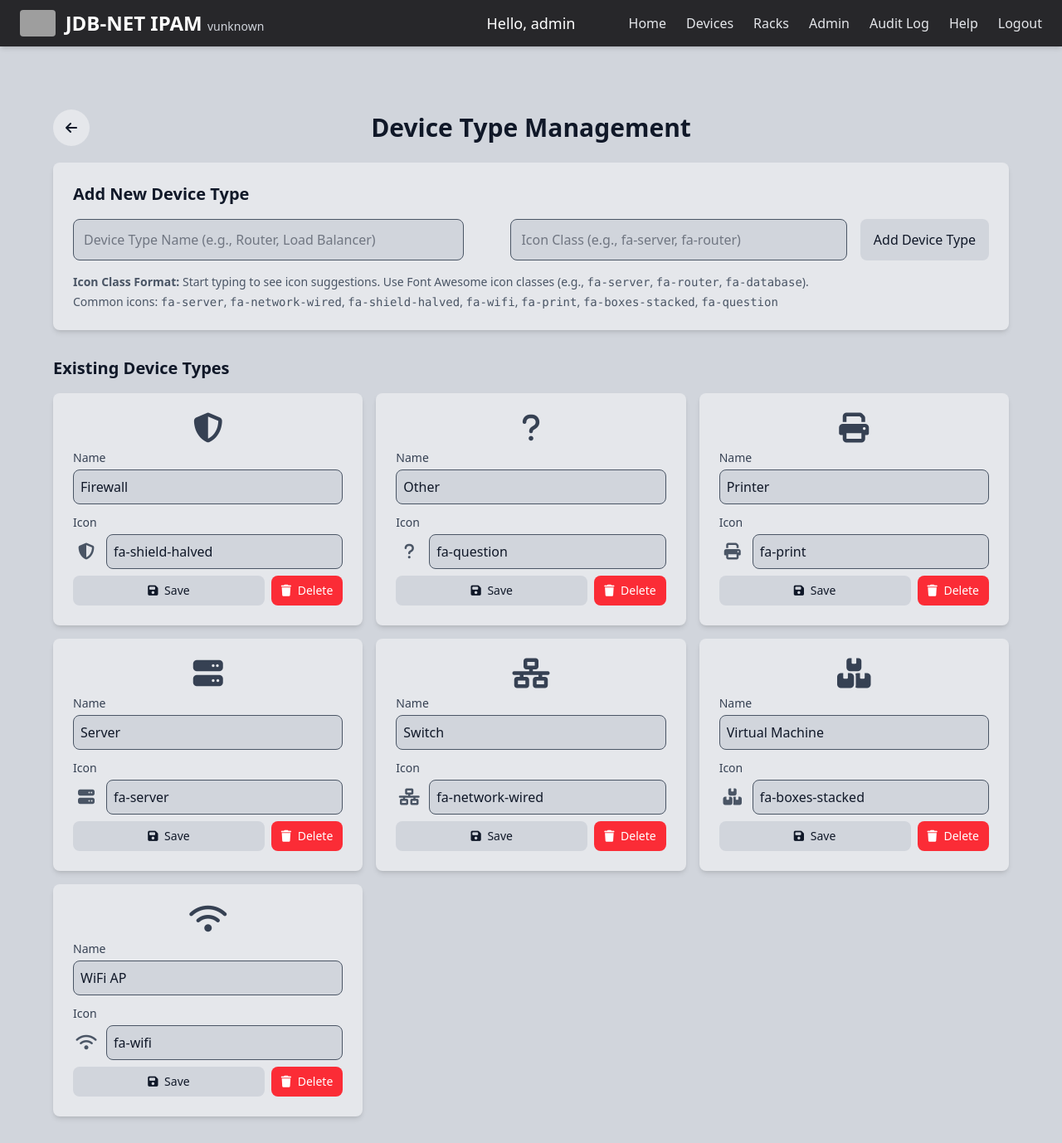
After one commit to JDB-NET/ipam, a Flask app: page /device_types in a window 1280 px wide. The commit adds this page. Shown: the whole page at 83% size. Run offline with Flask 3, Linux system fonts and the light colour scheme; a user stored in the database is signed in; data comes from the database, SQL or seed files in the repository; tables that the repository leaves empty hold one stand-in row (values such as "Sample post"); style sheets or scripts are compiled from the project's sources; grey boxes are pictures that could not be loaded.

Commit message:
feat: :sparkles: added the ability to create/edit/remove device types

```diff
--- a/app.py
+++ b/app.py
@@ -34,3 +34,6 @@ def inject_env_vars():
 
 register_routes(app)
 init_db(app)
+
+if __name__ == '__main__':
+    app.run(host='0.0.0.0', port=5000, debug=True)
--- a/routes.py
+++ b/routes.py
@@ -6,6 +6,7 @@ import os
 import csv
 from io import StringIO, BytesIO
 import logging
+import mysql.connector
 
 app = None
 
@@ -601,6 +602,70 @@ def register_routes(app):
             stats = cursor.fetchall()
         return render_with_user('device_type_stats.html', stats=stats)
 
+    @app.route('/device_types', methods=['GET', 'POST'])
+    @login_required
+    def device_types():
+        from flask import current_app
+        error = None
+        with get_db_connection(current_app) as conn:
+            cursor = conn.cursor()
+            if request.method == 'POST':
+                action = request.form['action']
+                user_name = get_current_user_name()
+                if action == 'add':
+                    name = request.form['name'].strip()
+                    icon_class = request.form['icon_class'].strip()
+                    if not name:
+                        error = 'Device type name is required.'
+                    elif not icon_class:
+                        error = 'Icon class is required.'
+                    else:
+                        try:
+                            cursor.execute('INSERT INTO DeviceType (name, icon_class) VALUES (%s, %s)', (name, icon_class))
+                            conn.commit()
+                            logging.info(f"User {user_name} added device type '{name}' with icon '{icon_class}'.")
+                        except mysql.connector.IntegrityError as e:
+                            if e.errno == 1062:  # Duplicate entry
+                                error = f"Device type '{name}' already exists."
+                            else:
+                                raise
+                elif action == 'edit':
+                    device_type_id = request.form['device_type_id']
+                    name = request.form['name'].strip()
+                    icon_class = request.form['icon_class'].strip()
+                    if not name:
+                        error = 'Device type name is required.'
+                    elif not icon_class:
+                        error = 'Icon class is required.'
+                    else:
+                        try:
+                            cursor.execute('UPDATE DeviceType SET name = %s, icon_class = %s WHERE id = %s', (name, icon_class, device_type_id))
+                            conn.commit()
+                            logging.info(f"User {user_name} edited device type {device_type_id} to '{name}' with icon '{icon_class}'.")
+                        except mysql.connector.IntegrityError as e:
+                            if e.errno == 1062:  # Duplicate entry
+                                error = f"Device type '{name}' already exists."
+                            else:
+                                raise
+                elif action == 'delete':
+                    device_type_id = request.form['device_type_id']
+                    # Check if any devices are using this device type
+                    cursor.execute('SELECT COUNT(*) FROM Device WHERE device_type_id = %s', (device_type_id,))
+                    device_count = cursor.fetchone()[0]
+                    if device_count > 0:
+                        cursor.execute('SELECT name FROM DeviceType WHERE id = %s', (device_type_id,))
+                        device_type_name = cursor.fetchone()[0]
+                        error = f"Cannot delete device type '{device_type_name}' because {device_count} device(s) are using it."
+                    else:
+                        cursor.execute('SELECT name FROM DeviceType WHERE id = %s', (device_type_id,))
+                        device_type_name = cursor.fetchone()[0]
+                        cursor.execute('DELETE FROM DeviceType WHERE id = %s', (device_type_id,))
+                        conn.commit()
+                        logging.info(f"User {user_name} deleted device type '{device_type_name}'.")
+            cursor.execute('SELECT id, name, icon_class FROM DeviceType ORDER BY name')
+            device_types = cursor.fetchall()
+        return render_with_user('device_types.html', device_types=device_types, error=error)
+
     @app.route('/devices/type/<device_type>')
     @login_required
     def devices_by_type(device_type):
@@ -959,6 +1024,7 @@ def register_routes(app):
     app.add_url_rule('/subnet/<int:subnet_id>/export_csv', 'export_subnet_csv', export_subnet_csv)
     app.add_url_rule('/subnet/<int:subnet_id>/dhcp', 'dhcp_pool', dhcp_pool, methods=['GET', 'POST'])
     app.add_url_rule('/device_type_stats', 'device_type_stats', device_type_stats)
+    app.add_url_rule('/device_types', 'device_types', device_types, methods=['GET', 'POST'])
     app.add_url_rule('/devices/type/<device_type>', 'devices_by_type', devices_by_type)
     app.add_url_rule('/racks', 'racks', racks)
     app.add_url_rule('/rack/add', 'add_rack', add_rack, methods=['GET', 'POST'])
--- /dev/null
+++ b/static/css/device_types.css
@@ -0,0 +1,93 @@
+/* Icon search suggestions styling */
+.icon-suggestions {
+    max-height: 240px;
+    overflow-y: auto;
+    border-radius: 0.5rem;
+    box-shadow: 0 10px 15px -3px rgba(0, 0, 0, 0.1), 0 4px 6px -2px rgba(0, 0, 0, 0.05);
+}
+
+.icon-suggestion-item {
+    display: flex;
+    align-items: center;
+    gap: 0.75rem;
+    padding: 0.75rem 1rem;
+    cursor: pointer;
+    transition: background-color 0.15s ease-in-out;
+    border-bottom: 1px solid rgba(0, 0, 0, 0.1);
+}
+
+.icon-suggestion-item:last-child {
+    border-bottom: none;
+}
+
+.icon-suggestion-item:hover {
+    background-color: rgba(0, 0, 0, 0.05);
+}
+
+.dark .icon-suggestion-item {
+    border-bottom-color: rgba(255, 255, 255, 0.1);
+}
+
+.dark .icon-suggestion-item:hover {
+    background-color: rgba(255, 255, 255, 0.1);
+}
+
+.icon-suggestion-item i {
+    width: 20px;
+    text-align: center;
+    font-size: 1.125rem;
+    color: #4b5563;
+}
+
+.dark .icon-suggestion-item i {
+    color: #d1d5db;
+}
+
+.icon-suggestion-item span {
+    font-family: 'Courier New', monospace;
+    font-size: 0.875rem;
+    color: #374151;
+}
+
+.dark .icon-suggestion-item span {
+    color: #e5e7eb;
+}
+
+/* Icon preview styling */
+.icon-preview {
+    display: flex;
+    align-items: center;
+    justify-content: center;
+    min-width: 2rem;
+}
+
+/* Scrollbar styling for suggestions */
+.icon-suggestions::-webkit-scrollbar {
+    width: 8px;
+}
+
+.icon-suggestions::-webkit-scrollbar-track {
+    background: rgba(0, 0, 0, 0.05);
+    border-radius: 4px;
+}
+
+.dark .icon-suggestions::-webkit-scrollbar-track {
+    background: rgba(255, 255, 255, 0.05);
+}
+
+.icon-suggestions::-webkit-scrollbar-thumb {
+    background: rgba(0, 0, 0, 0.2);
+    border-radius: 4px;
+}
+
+.dark .icon-suggestions::-webkit-scrollbar-thumb {
+    background: rgba(255, 255, 255, 0.2);
+}
+
+.icon-suggestions::-webkit-scrollbar-thumb:hover {
+    background: rgba(0, 0, 0, 0.3);
+}
+
+.dark .icon-suggestions::-webkit-scrollbar-thumb:hover {
+    background: rgba(255, 255, 255, 0.3);
+}
--- /dev/null
+++ b/static/js/device_types.js
@@ -0,0 +1,156 @@
+// Font Awesome icon search functionality
+// Common Font Awesome icons for device types
+const fontAwesomeIcons = [
+    // Network & Server
+    'fa-server', 'fa-router', 'fa-network-wired', 'fa-switch', 'fa-hub', 'fa-ethernet',
+    'fa-satellite-dish', 'fa-broadcast-tower', 'fa-tower-cell', 'fa-wifi', 'fa-network',
+    'fa-project-diagram', 'fa-sitemap', 'fa-diagram-project', 'fa-cloud',
+
+    // Security
+    'fa-shield-halved', 'fa-shield', 'fa-shield-alt', 'fa-firewall', 'fa-lock', 'fa-unlock',
+    'fa-key', 'fa-fingerprint', 'fa-user-shield', 'fa-user-lock',
+
+    // Hardware
+    'fa-print', 'fa-boxes-stacked', 'fa-database', 'fa-hard-drive', 'fa-memory', 'fa-microchip',
+    'fa-cpu', 'fa-usb', 'fa-fan', 'fa-battery-full', 'fa-power-off', 'fa-plug', 'fa-bolt',
+    'fa-lightbulb', 'fa-monitor', 'fa-display', 'fa-tv', 'fa-camera', 'fa-video',
+
+    // Computing
+    'fa-laptop', 'fa-desktop', 'fa-tablet', 'fa-mobile-alt', 'fa-phone', 'fa-keyboard',
+    'fa-mouse', 'fa-microphone', 'fa-headphones', 'fa-speaker',
+
+    // Storage & Files
+    'fa-box', 'fa-package', 'fa-archive', 'fa-folder', 'fa-file', 'fa-hdd', 'fa-ssd',
+    'fa-floppy-disk', 'fa-disk', 'fa-save', 'fa-folder-open', 'fa-folder-plus',
+
+    // Data & Analytics
+    'fa-chart-line', 'fa-chart-bar', 'fa-chart-pie', 'fa-graph', 'fa-analytics',
+    'fa-database', 'fa-file-database', 'fa-file-chart-line', 'fa-file-chart-pie',
+
+    // Location & Infrastructure
+    'fa-globe', 'fa-earth', 'fa-map', 'fa-location', 'fa-map-marker', 'fa-building',
+    'fa-warehouse', 'fa-home', 'fa-office', 'fa-industry',
+
+    // Tools & Utilities
+    'fa-robot', 'fa-cog', 'fa-gear', 'fa-wrench', 'fa-tools', 'fa-question',
+    'fa-code', 'fa-terminal', 'fa-console', 'fa-bug', 'fa-bug-slash',
+
+    // Identification
+    'fa-id-card', 'fa-credit-card', 'fa-qrcode', 'fa-barcode', 'fa-rfid',
+
+    // Transport & Logistics
+    'fa-truck', 'fa-shipping-fast', 'fa-conveyor-belt', 'fa-pallet', 'fa-dolly',
+    'fa-cube', 'fa-cubes', 'fa-layer-group', 'fa-stack',
+
+    // UI & Display
+    'fa-th', 'fa-th-large', 'fa-th-list', 'fa-list', 'fa-list-ul', 'fa-list-ol',
+    'fa-table', 'fa-columns', 'fa-grid', 'fa-window-maximize', 'fa-window-restore',
+    'fa-window-minimize', 'fa-window-close', 'fa-expand', 'fa-compress',
+
+    // Actions
+    'fa-sync', 'fa-sync-alt', 'fa-redo', 'fa-undo', 'fa-refresh', 'fa-download',
+    'fa-upload', 'fa-exchange-alt', 'fa-share', 'fa-link', 'fa-unlink', 'fa-chain',
+    'fa-chain-broken', 'fa-arrows-alt', 'fa-arrows', 'fa-move',
+
+    // Time & Calendar
+    'fa-clock', 'fa-hourglass', 'fa-stopwatch', 'fa-timer', 'fa-calendar',
+    'fa-calendar-alt', 'fa-calendar-check', 'fa-calendar-times', 'fa-history',
+
+    // Media
+    'fa-play', 'fa-pause', 'fa-stop', 'fa-step-backward', 'fa-step-forward',
+    'fa-fast-backward', 'fa-fast-forward', 'fa-eject', 'fa-record-vinyl',
+    'fa-compact-disc', 'fa-cd', 'fa-dvd',
+
+    // Users
+    'fa-user-shield', 'fa-user-lock', 'fa-user-secret', 'fa-user-cog', 'fa-user-gear',
+    'fa-user-tie', 'fa-user-ninja', 'fa-users', 'fa-users-cog', 'fa-user-group',
+    'fa-user-friends', 'fa-user-plus', 'fa-user-minus', 'fa-user-times', 'fa-user-check',
+    'fa-user-xmark', 'fa-user-slash'
+];
+
+function initIconSearch() {
+    const iconInputs = document.querySelectorAll('.icon-search-input');
+
+    iconInputs.forEach(input => {
+        const container = input.closest('.icon-search-container');
+        const preview = container.querySelector('.icon-preview');
+        const suggestions = container.querySelector('.icon-suggestions');
+
+        if (!preview || !suggestions) return;
+
+        // Initialize preview if input already has a value
+        if (input.value && input.value.trim()) {
+            const iconClass = input.value.trim().startsWith('fa-') ? input.value.trim() : `fa-${input.value.trim()}`;
+            preview.innerHTML = `<i class="fas ${iconClass}"></i>`;
+            preview.classList.remove('hidden');
+        }
+
+        input.addEventListener('input', (e) => {
+            const query = e.target.value.toLowerCase().trim();
+
+            // Update preview
+            if (query) {
+                const iconClass = query.startsWith('fa-') ? query : `fa-${query}`;
+                preview.innerHTML = `<i class="fas ${iconClass}"></i>`;
+                preview.classList.remove('hidden');
+            } else {
+                preview.classList.add('hidden');
+            }
+
+            // Filter and display suggestions
+            if (query.length > 0) {
+                const filtered = fontAwesomeIcons.filter(icon =>
+                    icon.includes(query) || icon.replace('fa-', '').includes(query)
+                ).slice(0, 10); // Show top 10 matches
+
+                if (filtered.length > 0) {
+                    suggestions.innerHTML = filtered.map(icon => `
+                        <div class="icon-suggestion-item" data-icon="${icon}">
+                            <i class="fas ${icon}"></i>
+                            <span>${icon}</span>
+                        </div>
+                    `).join('');
+                    suggestions.classList.remove('hidden');
+
+                    // Add click handlers
+                    suggestions.querySelectorAll('.icon-suggestion-item').forEach(item => {
+                        item.addEventListener('click', () => {
+                            input.value = item.dataset.icon;
+                            preview.innerHTML = `<i class="fas ${item.dataset.icon}"></i>`;
+                            preview.classList.remove('hidden');
+                            suggestions.classList.add('hidden');
+                        });
+                    });
+                } else {
+                    suggestions.classList.add('hidden');
+                }
+            } else {
+                suggestions.classList.add('hidden');
+            }
+        });
+
+        // Hide suggestions when clicking outside
+        document.addEventListener('click', (e) => {
+            if (!container.contains(e.target)) {
+                suggestions.classList.add('hidden');
+            }
+        });
+
+        // Update preview on blur if value exists
+        input.addEventListener('blur', () => {
+            const value = input.value.trim();
+            if (value && preview) {
+                const iconClass = value.startsWith('fa-') ? value : `fa-${value}`;
+                preview.innerHTML = `<i class="fas ${iconClass}"></i>`;
+                preview.classList.remove('hidden');
+            }
+        });
+    });
+}
+
+// Initialize when DOM is ready
+if (document.readyState === 'loading') {
+    document.addEventListener('DOMContentLoaded', initIconSearch);
+} else {
+    initIconSearch();
+}
--- a/templates/device_type_stats.html
+++ b/templates/device_type_stats.html
@@ -15,6 +15,7 @@
             <div class="flex items-center mb-6 relative">
                 <a href="/devices" class="hidden sm:flex absolute left-0 bg-gray-200 hover:bg-gray-400 dark:bg-zinc-700 dark:hover:bg-zinc-600 items-center justify-center rounded-full w-11 h-11"><i class="fas fa-arrow-left"></i></a>
                 <h1 class="text-3xl font-bold text-center w-full">Device Stats</h1>
+                <a href="/device_types" class="hidden sm:flex absolute right-0 bg-gray-200 hover:bg-gray-400 dark:bg-zinc-700 dark:hover:bg-zinc-600 items-center justify-center rounded-lg px-4 py-2 text-sm"><i class="fas fa-cog mr-2"></i>Manage Types</a>
             </div>
             <div class="bg-gray-200 dark:bg-zinc-800 rounded-lg shadow-md p-6">
                 <table class="w-full table-auto">
--- /dev/null
+++ b/templates/device_types.html
@@ -0,0 +1,100 @@
+<!DOCTYPE html>
+<html lang="en">
+<head>
+    <meta charset="UTF-8">
+    <meta name="viewport" content="width=device-width, initial-scale=1.0">
+    <title>Device Type Management</title>
+    <link rel="icon" type="image/png" href="{{ LOGO_PNG }}">
+    <link href="/static/css/output.css" rel="stylesheet">
+    <link href="/static/css/device_types.css" rel="stylesheet">
+    <link href="https://cdnjs.cloudflare.com/ajax/libs/font-awesome/6.7.2/css/all.min.css" rel="stylesheet">
+</head>
+<body class="bg-gray-300 text-gray-900 dark:bg-zinc-900 dark:text-gray-100 min-h-screen flex flex-col">
+    {% include 'header.html' %}
+    <div class="flex-1 flex items-center justify-center mx-4">
+        <div class="container py-8 max-w-6xl pt-20">
+            <div class="flex items-center mb-6 relative">
+                <a href="/device_type_stats" class="hidden sm:flex absolute left-0 bg-gray-200 hover:bg-gray-400 dark:bg-zinc-700 dark:hover:bg-zinc-600 items-center justify-center rounded-full w-11 h-11"><i class="fas fa-arrow-left"></i></a>
+                <h1 class="text-3xl font-bold text-center w-full">Device Type Management</h1>
+            </div>
+            {% if error %}
+            <div class="mb-4 bg-red-200 dark:bg-red-800 text-red-900 dark:text-red-100 p-4 rounded-lg">
+                {{ error }}
+            </div>
+            {% endif %}
+            <form action="/device_types" method="POST" class="mb-8 bg-gray-200 dark:bg-zinc-800 p-6 rounded-lg shadow-md">
+                <input type="hidden" name="action" value="add">
+                <h2 class="text-xl font-bold mb-4">Add New Device Type</h2>
+                <div class="flex flex-col space-y-4">
+                    <div class="flex flex-col md:flex-row gap-4">
+                        <input type="text" name="name" placeholder="Device Type Name (e.g., Router, Load Balancer)" class="border p-3 rounded-lg bg-gray-300 text-gray-900 dark:bg-zinc-900 dark:text-gray-100 border-gray-600 flex-1" required>
+                        <div class="icon-search-container relative flex-1">
+                            <div class="flex items-center gap-2">
+                                <div class="icon-preview hidden text-2xl text-gray-600 dark:text-gray-400 flex-shrink-0"></div>
+                                <input type="text" name="icon_class" placeholder="Icon Class (e.g., fa-server, fa-router)" class="icon-search-input border p-3 rounded-lg bg-gray-300 text-gray-900 dark:bg-zinc-900 dark:text-gray-100 border-gray-600 flex-1" required>
+                            </div>
+                            <div class="icon-suggestions hidden absolute z-10 w-full mt-1 bg-gray-300 dark:bg-zinc-900 border border-gray-600 rounded-lg shadow-lg max-h-60 overflow-y-auto">
+                            </div>
+                        </div>
+                        <button type="submit" class="bg-gray-300 hover:bg-gray-400 dark:bg-zinc-700 dark:hover:bg-zinc-600 hover:cursor-pointer px-4 py-2 rounded-lg whitespace-nowrap">Add Device Type</button>
+                    </div>
+                    <div class="text-sm text-gray-600 dark:text-gray-400">
+                        <p><strong>Icon Class Format:</strong> Start typing to see icon suggestions. Use Font Awesome icon classes (e.g., <code>fa-server</code>, <code>fa-router</code>, <code>fa-database</code>).</p>
+                        <p class="mt-1">Common icons: <code>fa-server</code>, <code>fa-network-wired</code>, <code>fa-shield-halved</code>, <code>fa-wifi</code>, <code>fa-print</code>, <code>fa-boxes-stacked</code>, <code>fa-question</code></p>
+                    </div>
+                </div>
+            </form>
+            <h2 class="text-xl font-bold mb-4">Existing Device Types</h2>
+            {% if device_types %}
+            <div class="grid grid-cols-1 md:grid-cols-2 lg:grid-cols-3 gap-4">
+                {% for device_type in device_types %}
+                <div class="bg-gray-200 dark:bg-zinc-800 p-6 rounded-lg shadow-md hover:shadow-lg transition-shadow">
+                    <form id="edit-form-{{ device_type[0] }}" action="/device_types" method="POST" class="space-y-4">
+                        <input type="hidden" name="action" value="edit">
+                        <input type="hidden" name="device_type_id" value="{{ device_type[0] }}">
+                        <div class="flex flex-col space-y-3">
+                            <div class="flex items-center justify-center mb-2">
+                                <i class="fas {{ device_type[2] }} text-4xl text-gray-700 dark:text-gray-300"></i>
+                            </div>
+                            <div>
+                                <label class="block text-sm font-medium text-gray-700 dark:text-gray-300 mb-1">Name</label>
+                                <input type="text" name="name" value="{{ device_type[1] }}" class="border p-2 rounded-lg bg-gray-300 text-gray-900 dark:bg-zinc-900 dark:text-gray-100 border-gray-600 w-full" required>
+                            </div>
+                            <div class="icon-search-container relative">
+                                <label class="block text-sm font-medium text-gray-700 dark:text-gray-300 mb-1">Icon</label>
+                                <div class="flex items-center gap-2">
+                                    <div class="icon-preview text-xl text-gray-600 dark:text-gray-400 flex-shrink-0">
+                                        <i class="fas {{ device_type[2] }}"></i>
+                                    </div>
+                                    <input type="text" name="icon_class" value="{{ device_type[2] }}" class="icon-search-input border p-2 rounded-lg bg-gray-300 text-gray-900 dark:bg-zinc-900 dark:text-gray-100 border-gray-600 flex-1" required>
+                                </div>
+                                <div class="icon-suggestions hidden absolute z-10 w-full mt-1 bg-gray-300 dark:bg-zinc-900 border border-gray-600 rounded-lg shadow-lg max-h-60 overflow-y-auto">
+                                </div>
+                            </div>
+                        </div>
+                    </form>
+                    <div class="flex gap-2 pt-2">
+                        <button type="submit" form="edit-form-{{ device_type[0] }}" class="flex-1 bg-gray-300 hover:bg-gray-400 dark:bg-zinc-700 dark:hover:bg-zinc-600 hover:cursor-pointer px-3 py-2 rounded-lg text-sm font-medium transition-colors">
+                            <i class="fas fa-save mr-1"></i> Save
+                        </button>
+                        <form action="/device_types" method="POST" onsubmit="return confirm('Are you sure you want to delete this device type?');" class="inline">
+                            <input type="hidden" name="action" value="delete">
+                            <input type="hidden" name="device_type_id" value="{{ device_type[0] }}">
+                            <button type="submit" class="bg-red-500 hover:bg-red-600 dark:bg-red-600 dark:hover:bg-red-700 hover:cursor-pointer text-white px-3 py-2 rounded-lg text-sm font-medium transition-colors" title="Delete Device Type">
+                                <i class="fas fa-trash mr-1"></i> Delete
+                            </button>
+                        </form>
+                    </div>
+                </div>
+                {% endfor %}
+            </div>
+            {% else %}
+            <div class="bg-gray-200 dark:bg-zinc-800 p-6 rounded-lg text-center text-gray-600 dark:text-gray-400">
+                <p>No device types found. Add your first device type above.</p>
+            </div>
+            {% endif %}
+        </div>
+    </div>
+    <script src="/static/js/device_types.js"></script>
+</body>
+</html>
```
Also changed, not shown: 1 other file.
